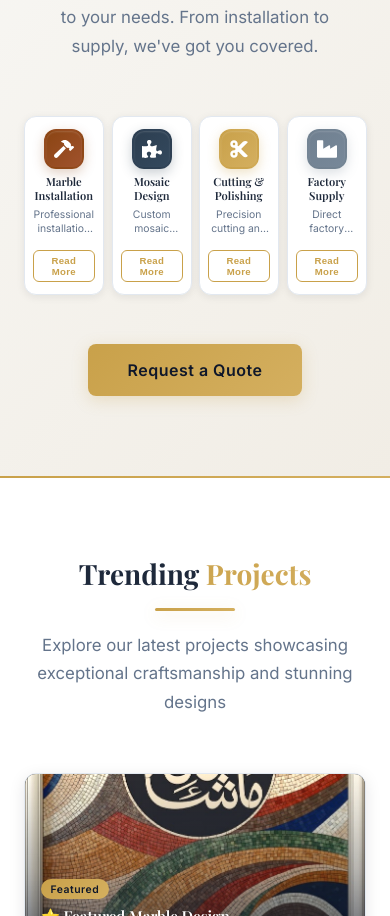
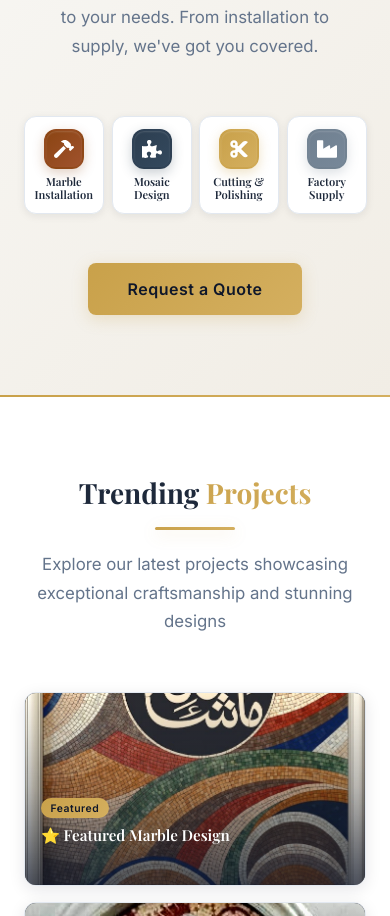
Before and after one commit to waqaryounas1428/Frontend-Developer, a React (Create React App) app: page / in a window 390 px wide. Shown: the part 3067-3983 px from the top of the page. Built offline with nearby package versions, Linux system fonts and the light colour scheme; the HTML template or start-up script is replaced by a standard one; a web font is replaced by a local one.

Commit message:
re update

```diff
--- a/src/components/Services.jsx
+++ b/src/components/Services.jsx
@@ -56,25 +56,23 @@ const Services = () => {
 
         <div className="services-grid">
           {services.map((service, index) => (
-            <div key={index} className={`service-card ${expandedCards[index] ? 'expanded' : ''} ${language === 'urdu' ? 'urdu-text' : ''}`}>
+            <div key={index} className={`service-card ${language === 'urdu' ? 'urdu-text' : ''}`}>
               <div className="service-icon">
                 {service.icon}
               </div>
               <h3 className="service-title">
                 {service.title}
               </h3>
-              <div className="service-content-wrapper">
-                <p className="service-description">
+              <p className={`service-description ${expandedCards[index] ? 'expanded' : ''}`}>
                 {service.description}
               </p>
-                <ul className="service-features">
+              <ul className={`service-features ${expandedCards[index] ? 'expanded' : ''}`}>
                 {service.features.map((feature, idx) => (
                   <li key={idx} className="service-feature">
                     {feature}
                   </li>
                 ))}
               </ul>
-              </div>
               <button
                 className="service-read-more"
                 onClick={() => toggleCard(index)}
--- a/src/styles/Services.css
+++ b/src/styles/Services.css
@@ -74,7 +74,6 @@
   max-width: 1200px;
   margin-left: auto;
   margin-right: auto;
-  align-items: start;
 }
 
 .service-card {
@@ -86,12 +85,10 @@
   box-shadow: var(--shadow-sm);
   position: relative;
   overflow: hidden;
+  min-height: auto;
   word-wrap: break-word;
   overflow-wrap: break-word;
   will-change: transform, box-shadow;
-  display: flex;
-  flex-direction: column;
-  height: 100%;
 }
 
 .service-card::before {
@@ -256,19 +253,10 @@
   transition: color 0.3s ease;
   text-align: center;
   line-height: 1.3;
-  flex-shrink: 0;
 }
 
 .service-card:hover .service-title {
   color: var(--accent-main);
-}
-
-/* Expandable Content Container */
-.service-content-wrapper {
-  flex: 1;
-  display: flex;
-  flex-direction: column;
-  overflow: hidden;
 }
 
 .service-description {
@@ -277,41 +265,26 @@
   line-height: 1.4;
   font-size: 0.7rem;
   text-align: center;
+  max-height: 2.8em;
   overflow: hidden;
-  transition: all 0.3s ease;
-  flex-shrink: 0;
+  transition: max-height 0.3s ease;
 }
 
-/* Fixed height for collapsed state */
-.service-card:not(.expanded) .service-description {
-  display: -webkit-box;
-  -webkit-line-clamp: 2;
-  -webkit-box-orient: vertical;
-  max-height: 2.8em;
-}
-
-.service-card.expanded .service-description {
-  display: block;
-  max-height: none;
+.service-description.expanded {
+  max-height: 500px;
 }
 
 .service-features {
   list-style: none;
   padding: 0;
   margin: 0 0 0.5rem 0;
+  max-height: 0;
   overflow: hidden;
-  transition: all 0.3s ease;
-  flex-shrink: 0;
+  transition: max-height 0.3s ease;
 }
 
-.service-card:not(.expanded) .service-features {
-  max-height: 0;
-  opacity: 0;
-}
-
-.service-card.expanded .service-features {
+.service-features.expanded {
   max-height: 300px;
-  opacity: 1;
 }
 
 .service-feature {
@@ -333,7 +306,7 @@
   flex-shrink: 0;
 }
 
-/* Read More Button - Always at bottom */
+/* Read More Button */
 .service-read-more {
   display: inline-block;
   padding: 0.35rem 0.875rem;
@@ -346,9 +319,7 @@
   cursor: pointer;
   transition: all 0.3s ease;
   letter-spacing: 0.3px;
-  margin-top: auto;
-  align-self: center;
-  flex-shrink: 0;
+  margin-top: 0.35rem;
 }
 
 .service-read-more:hover {
@@ -358,17 +329,14 @@
   box-shadow: var(--shadow-gold);
 }
 
-/* Desktop - Show all content, hide button */
+/* Desktop - Show all content */
 @media (min-width: 768px) {
-  .service-card .service-description {
-    display: block !important;
-    max-height: none !important;
-    -webkit-line-clamp: unset !important;
+  .service-description {
+    max-height: none;
   }
 
-  .service-card .service-features {
-    max-height: none !important;
-    opacity: 1 !important;
+  .service-features {
+    max-height: none;
   }
 
   .service-read-more {
@@ -402,7 +370,7 @@
   box-shadow: var(--shadow-gold-lg);
 }
 
-/* Mobile Responsive */
+/* Mobile Responsive - Only Icon and Title */
 @media (max-width: 639px) {
   .services-title {
     font-size: 1.75rem;
@@ -414,6 +382,7 @@
 
   .service-card {
     padding: 0.75rem 0.5rem;
+    min-height: auto;
   }
 
   .service-icon {
@@ -425,21 +394,15 @@
 
   .service-title {
     font-size: 0.7rem;
-    margin-bottom: 0.25rem;
+    margin-bottom: 0;
+    line-height: 1.2;
   }
 
-  .service-description {
-    font-size: 0.65rem;
-    margin-bottom: 0.35rem;
-  }
-
-  .service-feature {
-    font-size: 0.6rem;
-  }
-
+  /* Hide description, features, and read more button on mobile */
+  .service-description,
+  .service-features,
   .service-read-more {
-    padding: 0.25rem 0.65rem;
-    font-size: 0.6rem;
+    display: none !important;
   }
 }
 
```
Lines whose indentation alone changed are shown as unchanged.
